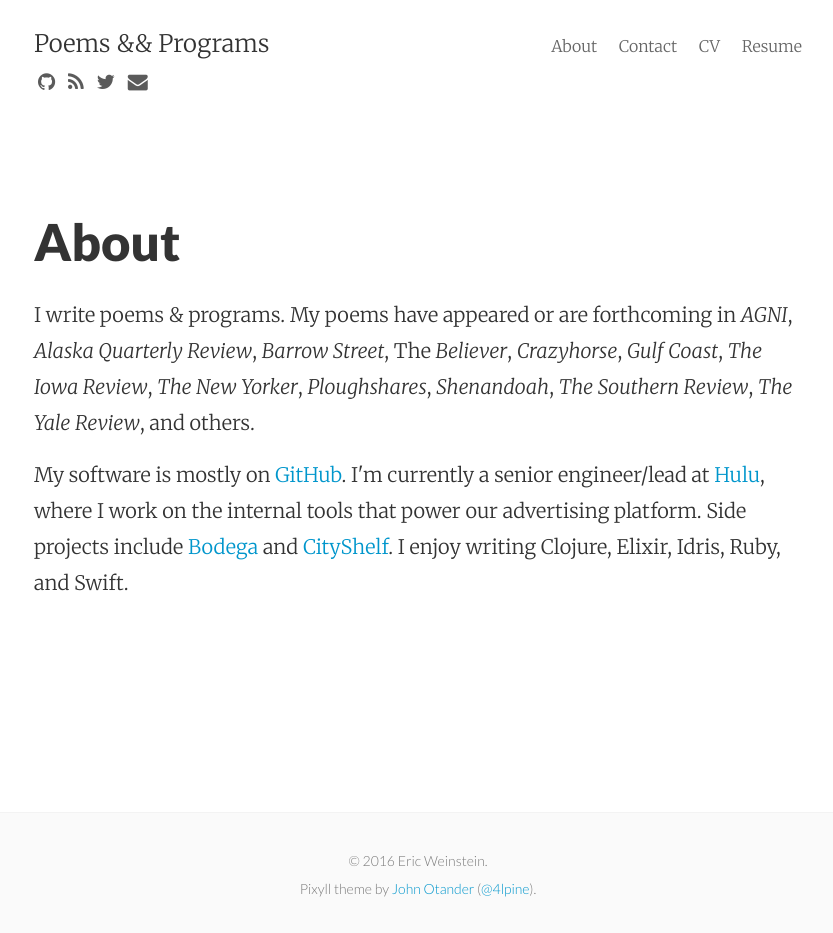
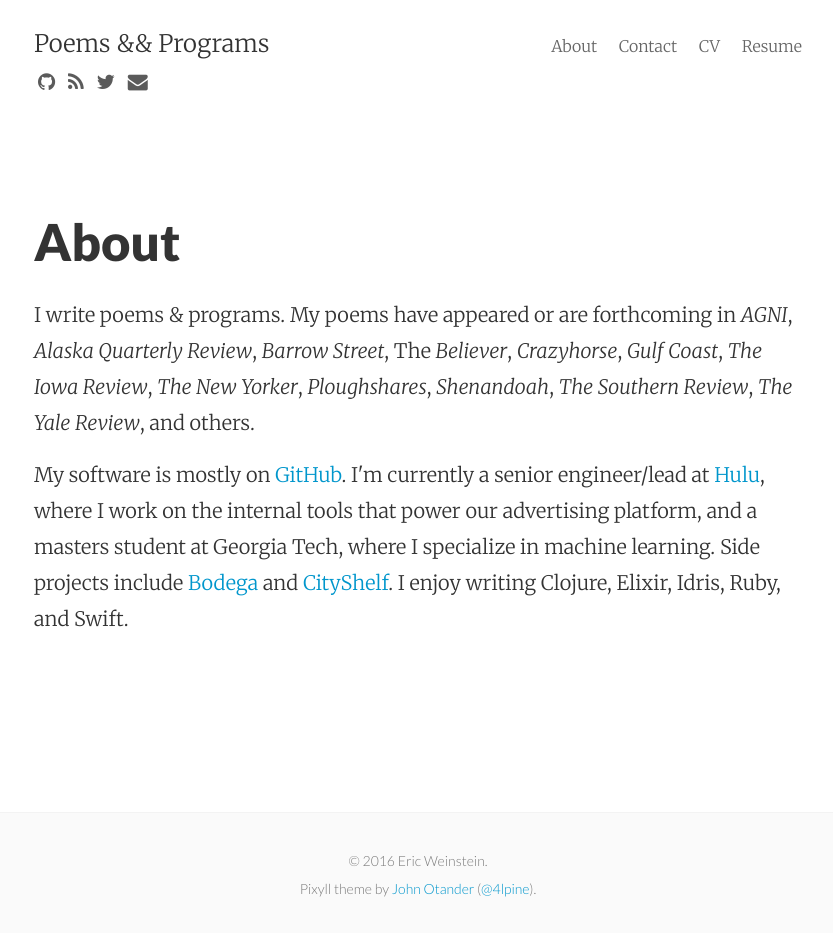
Before and after one commit to ericqweinstein/ericqweinstein.github.io, a Jekyll site: the page built from about.html, in a window 1280 px wide. Shown: the whole page, without its empty margins (222-1055 px from the left). Built offline with Jekyll 4.4.1, drawn with Linux system fonts in a browser that asks for light colours; nearby versions of some CDN libraries.

Commit message:
Update resume and about page

```diff
--- a/about.html
+++ b/about.html
@@ -6,4 +6,4 @@ permalink: /about/
 
 <p>I write poems &amp; programs. My poems have appeared or are forthcoming in <em>AGNI</em>, <em>Alaska Quarterly Review</em>, <em>Barrow Street</em>, The <em>Believer</em>, <em>Crazyhorse</em>, <em>Gulf Coast</em>, <em>The Iowa Review</em>, <em>The New Yorker</em>, <em>Ploughshares</em>, <em>Shenandoah</em>, <em>The Southern Review</em>, <em>The Yale Review</em>, and others.</p>
 
-<p>My software is mostly on <a href="https://github.com/ericqweinstein" target="_blank">GitHub</a>. I'm currently a senior engineer/lead at <a href="http://www.hulu.com/" target="_blank">Hulu</a>, where I work on the internal tools that power our advertising platform. Side projects include <a href="http://www.bodegamag.com/" target="_blank">Bodega</a> and <a href="http://www.cityshelf.com/" target="_blank">CityShelf</a>. I enjoy writing Clojure, Elixir, Idris, Ruby, and Swift.</p>
+<p>My software is mostly on <a href="https://github.com/ericqweinstein" target="_blank">GitHub</a>. I'm currently a senior engineer/lead at <a href="http://www.hulu.com/" target="_blank">Hulu</a>, where I work on the internal tools that power our advertising platform, and a masters student at Georgia Tech, where I specialize in machine learning. Side projects include <a href="http://www.bodegamag.com/" target="_blank">Bodega</a> and <a href="http://www.cityshelf.com/" target="_blank">CityShelf</a>. I enjoy writing Clojure, Elixir, Idris, Ruby, and Swift.</p>
```
Also changed, not shown: 1 other file.
